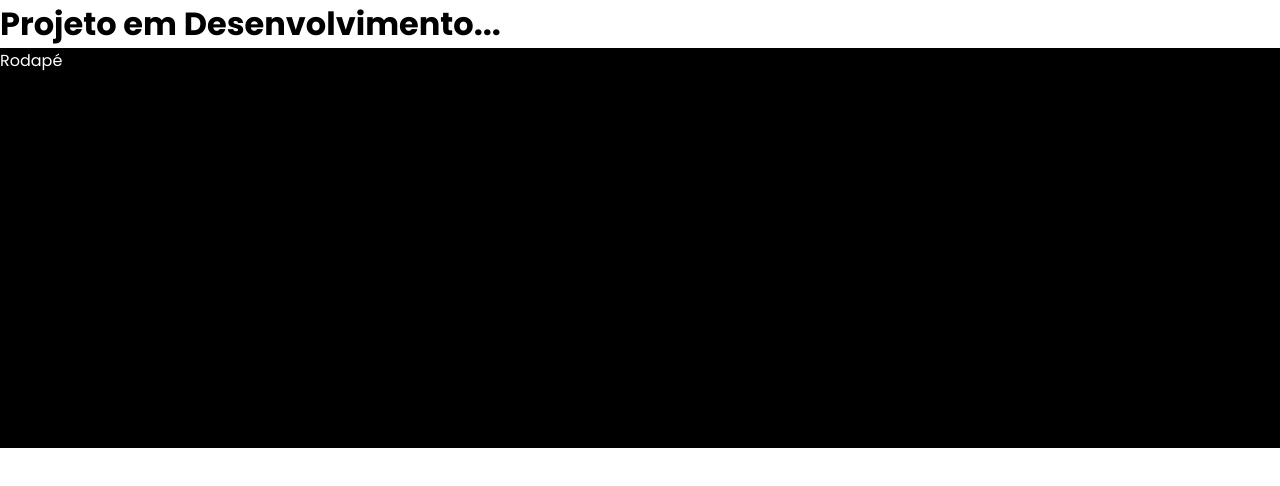
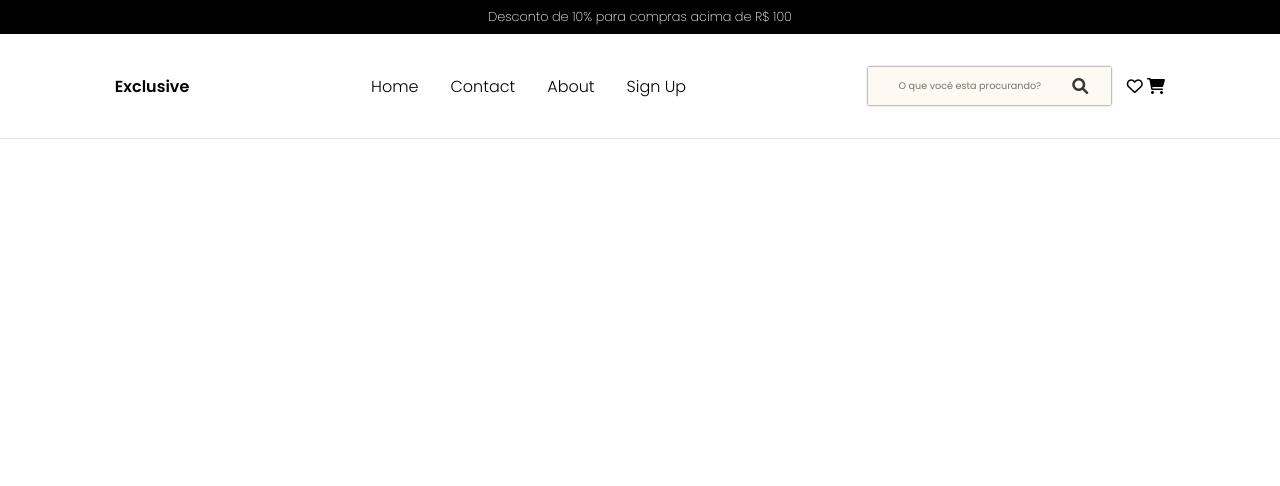
Before and after one commit to EnderJGV/Simple-E-commerce-Template, a plain HTML site: page index.html in a window 1280 px wide. Drawn offline with Linux system fonts and the light colour scheme.

Commit message:
Primeira Versão do Header

```diff
--- a/index.html
+++ b/index.html
@@ -8,10 +8,34 @@
     <link rel="shortcut icon" href="main/img/store-front.png" type="image/x-icon">
     <!-- CSS MAIN -->
      <link rel="stylesheet" href="main/main.css">
+
+     <!-- FONT AWESOME -->
+     <link rel="stylesheet" href="https://cdnjs.cloudflare.com/ajax/libs/font-awesome/6.0.0-beta3/css/all.min.css">
 </head>
 <body>
-    <h1>Projeto em Desenvolvimento...</h1>
-    <script src="main/main.js"></script>
-    <div style="width: 100vw; height: 400px; background-color: black; color: white;">Rodapé</div>
+    <div class="text_desconto">
+        <p>Desconto de 10% para compras <span>acima de R$ 100</span></p>
+    </div>
+    <header>
+        <div class="header_content">
+            <span>Exclusive</span>
+            <ul>
+                <li>Home</li>
+                <li>Contact</li>
+                <li>About</li>
+                <li>Sign Up</li>
+            </ul>
+            <div class="search_store_itens">
+                <div class="search">
+                    <input type="text" name="" id="" placeholder="O que você esta procurando?"/>
+                    <i class="fa-solid fa-magnifying-glass"></i>
+                </div>
+                <div class="store_itens">
+                    <i class="fa-regular fa-heart"></i>
+                    <i class="fa-solid fa-cart-shopping"></i>
+                </div>
+            </div>
+        </div>
+    </header>
 </body>
 </html>
--- a/main/main.css
+++ b/main/main.css
@@ -33,3 +33,109 @@
     border: none;
     box-sizing: border-box;
 }
+
+/* HEADER */
+
+header{
+    width: 100vw;
+    border-bottom: 1px solid #a3a3a34d;
+}
+
+.text_desconto{
+    background-color: #000000;
+    color: var(--primary-white);
+    text-align: center;
+    font-weight: 200;
+    font-size: .8rem;
+    padding: .5rem 0rem;
+}
+
+header .text_desconto p span{
+    font-weight: 400;
+}
+
+header .header_content{
+    display: flex;
+    justify-content: space-around;
+    align-items: center;
+    background-color: var(--background);
+    padding: 2rem;
+    height: 13vh;
+}
+
+header .header_content ul{
+    display: flex;
+    justify-content: center;
+    align-items: center;
+}
+
+header .header_content ul li{
+    list-style: none;
+    margin: 0rem 1rem;
+    font-weight: 300;
+    transition: 1s ease-in-out;
+}
+
+header .header_content ul li:hover{
+    position: relative;
+    border-bottom: 1px solid var(--primary-black);
+}
+
+/* Logo - Name*/
+header .header_content span{
+    font-weight: 600;
+}
+
+header .search{
+    width: 243px;
+    height: 38px;
+    display: flex;
+    justify-content: center;
+    align-items: center;
+    padding: .2rem;
+    border: .3rem;
+    background-color: var(--secondary-2);
+    box-shadow: 0px 0px 2px var(--primary-black);
+}
+
+header .search input {
+    background-color: transparent;
+    width: 70%;
+    padding: .5rem;
+    outline: none;
+}
+header .search input:placeholder-shown{
+    font-size: .6rem;
+}
+
+header .search:hover {
+    box-shadow: 0px 0px 2px var(--button-card);
+}
+
+header .search .fa-magnifying-glass{
+    color: var(--primary-black);
+    margin-left: 1rem;
+}
+
+
+header .search_store_itens{
+    display: flex;
+    justify-content: center;
+    align-items: center;
+}
+
+header .search_store_itens .search{
+    margin-right: 1rem;
+}
+
+header i{
+    transition: 30ms ease;
+}
+
+header i:hover{
+    color: var(--text-2);
+}
+header i:active{
+    color: var(--hover-button-1);
+    transition: 1ms ease;
+}
```
